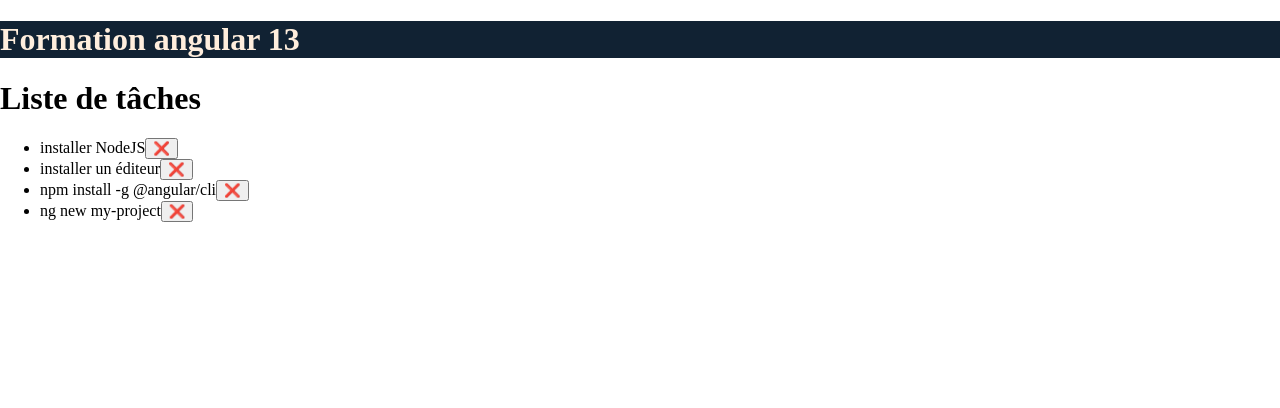
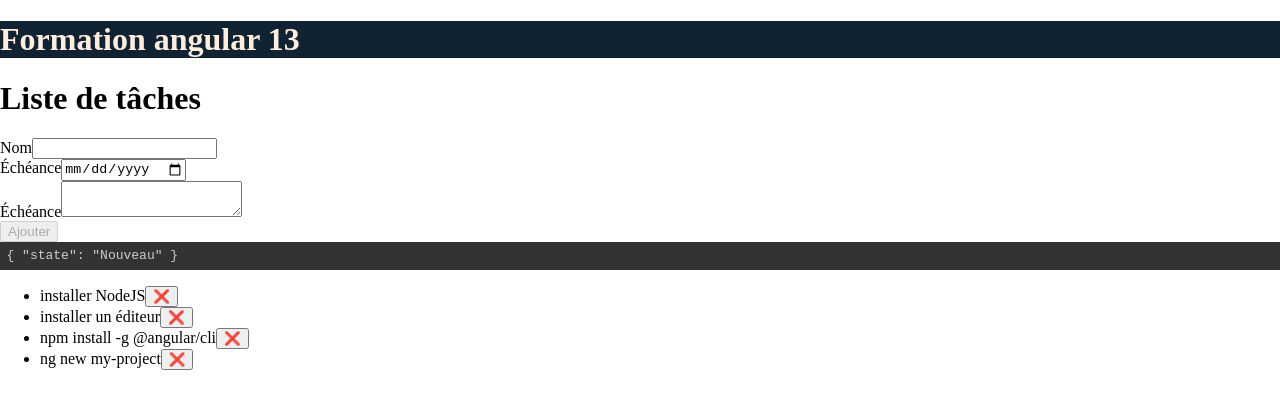
Before and after one commit to pbreteche/ng22w15, an Angular app: page / in a window 1280 px wide. Shown: the top 408 px of the page. Built offline with nearby package versions, Linux system fonts and the light colour scheme.

Commit message:
template form

```diff
--- a/src/app/app.component.html
+++ b/src/app/app.component.html
@@ -1,3 +1,4 @@
 <app-title></app-title>
+<app-create-template></app-create-template>
 <app-nav></app-nav>
 <app-detail></app-detail>
--- a/src/app/app.module.ts
+++ b/src/app/app.module.ts
@@ -6,13 +6,15 @@ import { AppComponent } from './app.component';
 import { DetailComponent } from './detail/detail.component';
 import { TitleComponent } from './title/title.component';
 import { NavComponent } from './nav/nav.component';
+import { CreateTemplateComponent } from './create-template/create-template.component';
 
 @NgModule({
   declarations: [
     AppComponent,
     DetailComponent,
     TitleComponent,
-    NavComponent
+    NavComponent,
+    CreateTemplateComponent
   ],
   imports: [
     BrowserModule,
--- /dev/null
+++ b/src/app/create-template/create-template.component.html
@@ -0,0 +1,18 @@
+<form #taskForm="ngForm">
+    <div>
+        <label for="task-name">Nom</label>
+        <input [(ngModel)]="task.name" name="name" id="task-name" required>
+    </div>
+    <div>
+        <label for="task-deadline">Échéance</label>
+        <input [(ngModel)]="task.deadline" name="deadline" id="task-deadline" type="date">
+    </div>
+    <div>
+        <label for="task-description">Échéance</label>
+        <textarea [(ngModel)]="task.description" name="description" id="task-description">
+        </textarea>
+    </div>
+    <button [disabled]="taskForm.invalid">Ajouter</button>
+</form>
+
+<div class="debug">{{ task | json }}</div>
--- /dev/null
+++ b/src/app/create-template/create-template.component.scss
@@ -0,0 +1,3 @@
+.ng-invalid.ng-touched:not(form) {
+    box-shadow: 0 0 1em red;
+}
--- /dev/null
+++ b/src/app/create-template/create-template.component.ts
@@ -0,0 +1,12 @@
+import { Component } from '@angular/core';
+import { Task } from '../task';
+
+@Component({
+  selector: 'app-create-template',
+  templateUrl: './create-template.component.html',
+  styleUrls: ['./create-template.component.scss']
+})
+export class CreateTemplateComponent {
+  task = new Task();
+
+}
--- a/src/styles.scss
+++ b/src/styles.scss
@@ -6,3 +6,10 @@ body {
     background-color: #123;
     color: #fed;
 }
+
+.debug {
+    padding: .5em;
+    background-color: #333;
+    color: #ccc;
+    font-family: monospace;
+}
```
Also changed, not shown: 1 other file (tests, documents, lock files or other folders).
